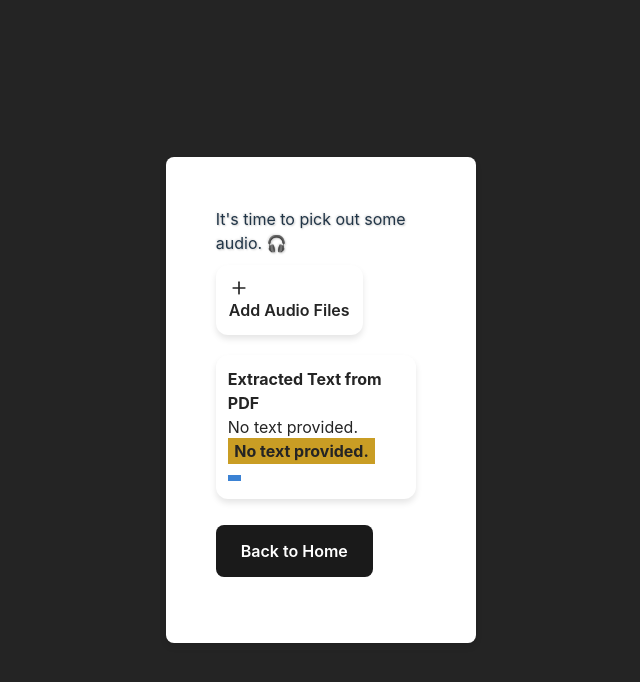
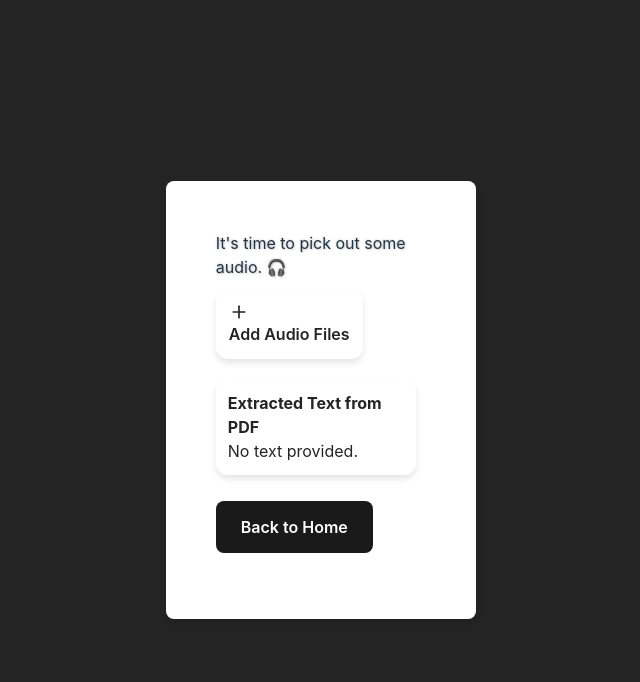
Before and after one commit to PyromancerBoom/hacknroll25-wifibeaters, a React (Vite) app in the folder frontend/: page /song_page in a window 1280 px wide. Shown: the top 682 px of the page, without its empty margins (319-959 px from the left). Built offline with nearby package versions, Linux system fonts and the light colour scheme.

Commit message:
song update

```diff
--- a/frontend/package.json
+++ b/frontend/package.json
@@ -10,6 +10,7 @@
     "preview": "vite preview"
   },
   "dependencies": {
+    "lucide-react": "^0.473.0",
     "react": "^18.3.1",
     "react-dnd": "^16.0.1",
     "react-dnd-html5-backend": "^16.0.1",
--- a/frontend/src/pages/song_page.tsx
+++ b/frontend/src/pages/song_page.tsx
@@ -33,8 +33,6 @@ const SongPage: React.FC<SongPageProps> = ({ text }) => {
           className="bg-highlight-yellow"
           dangerouslySetInnerHTML={{ __html: formattedText }}
         />
-        <HighlightWithDraggableMarkers text = {firstSentence} className = "bg-highlight-happy"></HighlightWithDraggableMarkers>
-        <HighlightWithDraggableMarkers text = {remainingSentences} className = "bg-highlight-sad"></HighlightWithDraggableMarkers>
       </div>
 
       <BackToHome />
```
Also changed, not shown: 2 other files (tests, documents, lock files or other folders).
